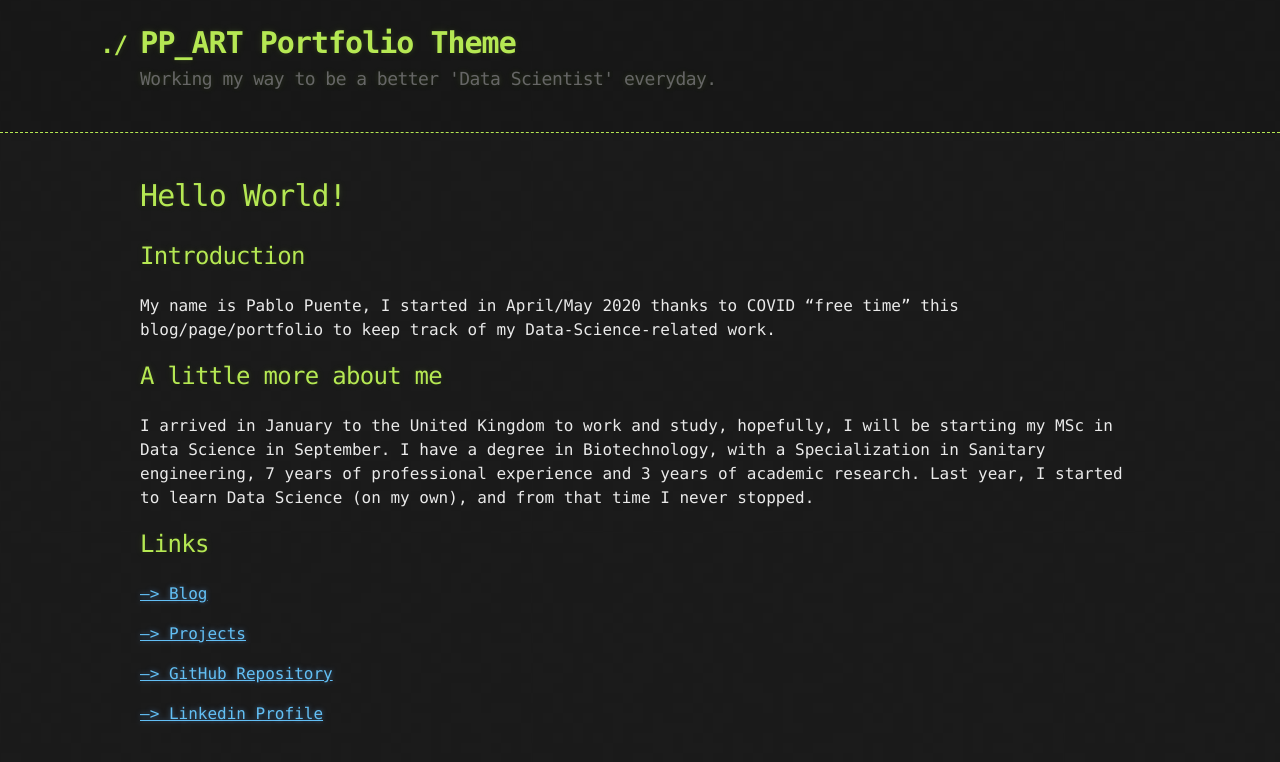
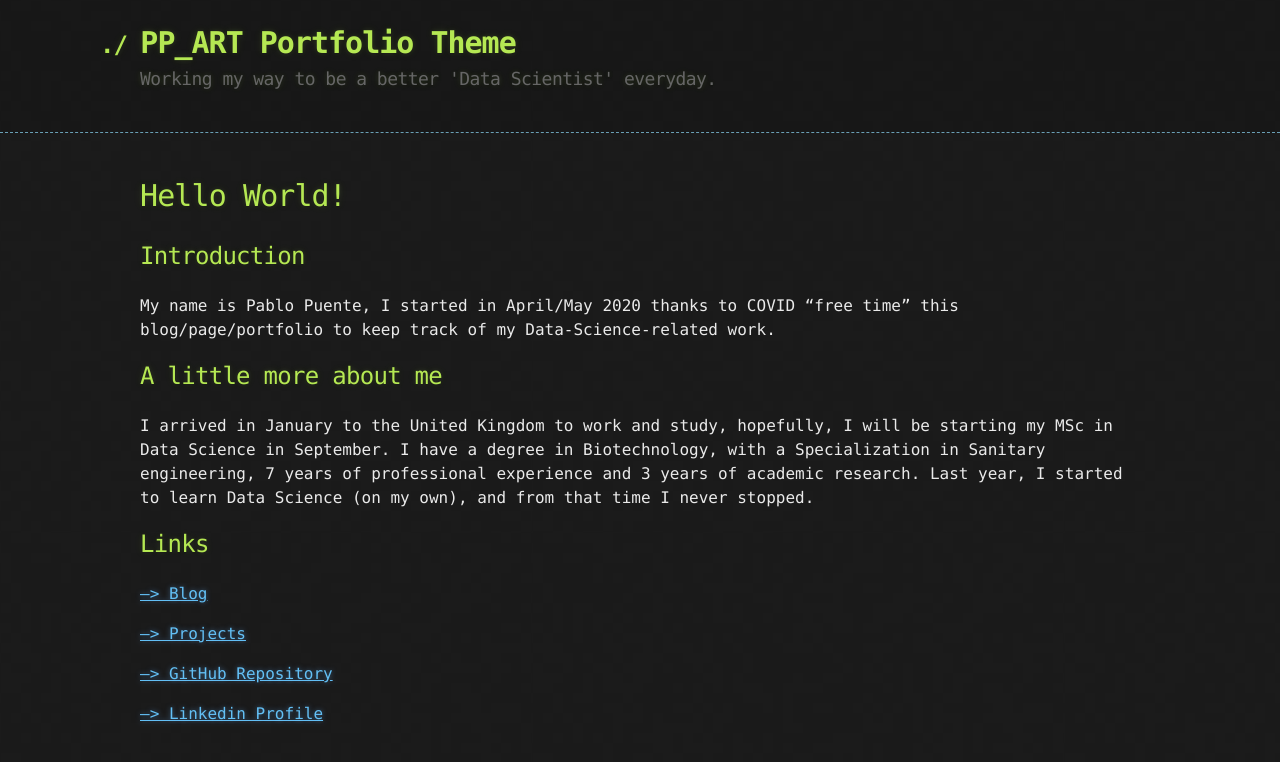
Before and after one commit to PaulB86UK/PP_ART, a Jekyll site: the page built from docs/index.md, in a window 1280 px wide. Shown: the top 762 px of the page. Built offline with Jekyll 4.4.1, drawn with Linux system fonts in a browser that asks for light colours; our own code applies the rules of GitHub Pages for plain Markdown files.

Commit message:
Update jekyll-theme-hacker.scss

```diff
--- a/docs/_sass/jekyll-theme-hacker.scss
+++ b/docs/_sass/jekyll-theme-hacker.scss
@@ -54,7 +54,7 @@ li {
 header {
   background: rgba(0, 0, 0, 0.1);
   width: 100%;
-  border-bottom: 1px dashed $conifer; //header;
+  border-bottom: 1px dashed $hippie-blue; //header;
   padding: 20px 0;
   margin: 0 0 40px 0;
 }
```
